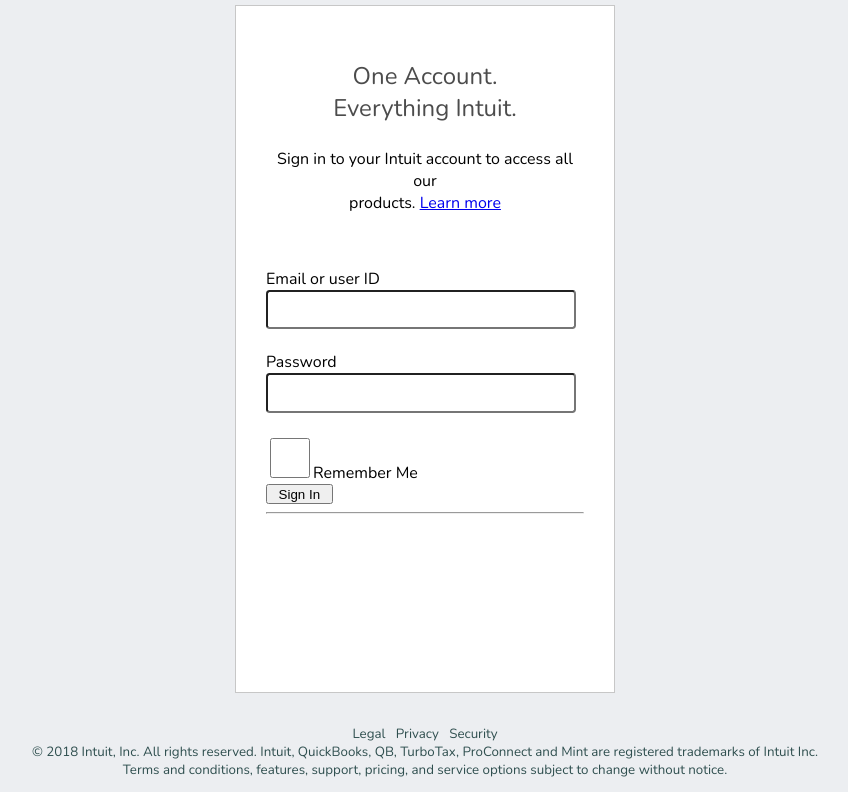
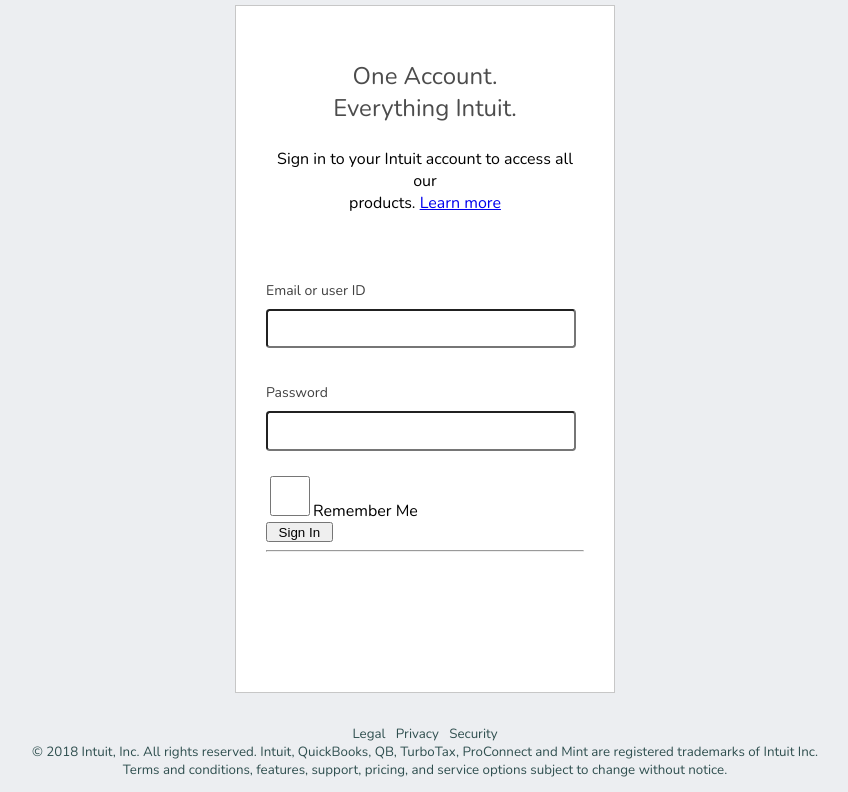
Before and after one commit to Jkstyles/intuit, a plain HTML site: page index.html in a window 1280 px wide. Shown: the part 107-899 px from the top of the page, without its empty margins (215-1063 px from the left). Drawn offline with nearby package versions, Linux system fonts and the light colour scheme.

Commit message:
boxtext padding

```diff
--- a/index.css
+++ b/index.css
@@ -49,7 +49,14 @@ body {
     width: 5em;
 
 }
-
+.boxtxt{
+    padding-bottom:6px;
+    padding-top: 10px;
+    font-weight:400;
+    color: #404040;
+    font-size:14px;
+    line-height:25px;
+}
 .btn {
     height: 3em;
     width: 3em;
--- a/index.html
+++ b/index.html
@@ -37,11 +37,11 @@
                 <p>
                     <br>
                 </p>
-                <div align="left">Email or user ID
+                <div align="left">
+                    <div class='boxtxt'>Email or user ID</div>
                     <input type="text" class="user">
                     <br>
-                    <br> Password
-                    <br>
+                    <br> <div class='boxtxt'>Password</div>
                     <input type='text' class="user">
                     <br>
                     <br>
```
